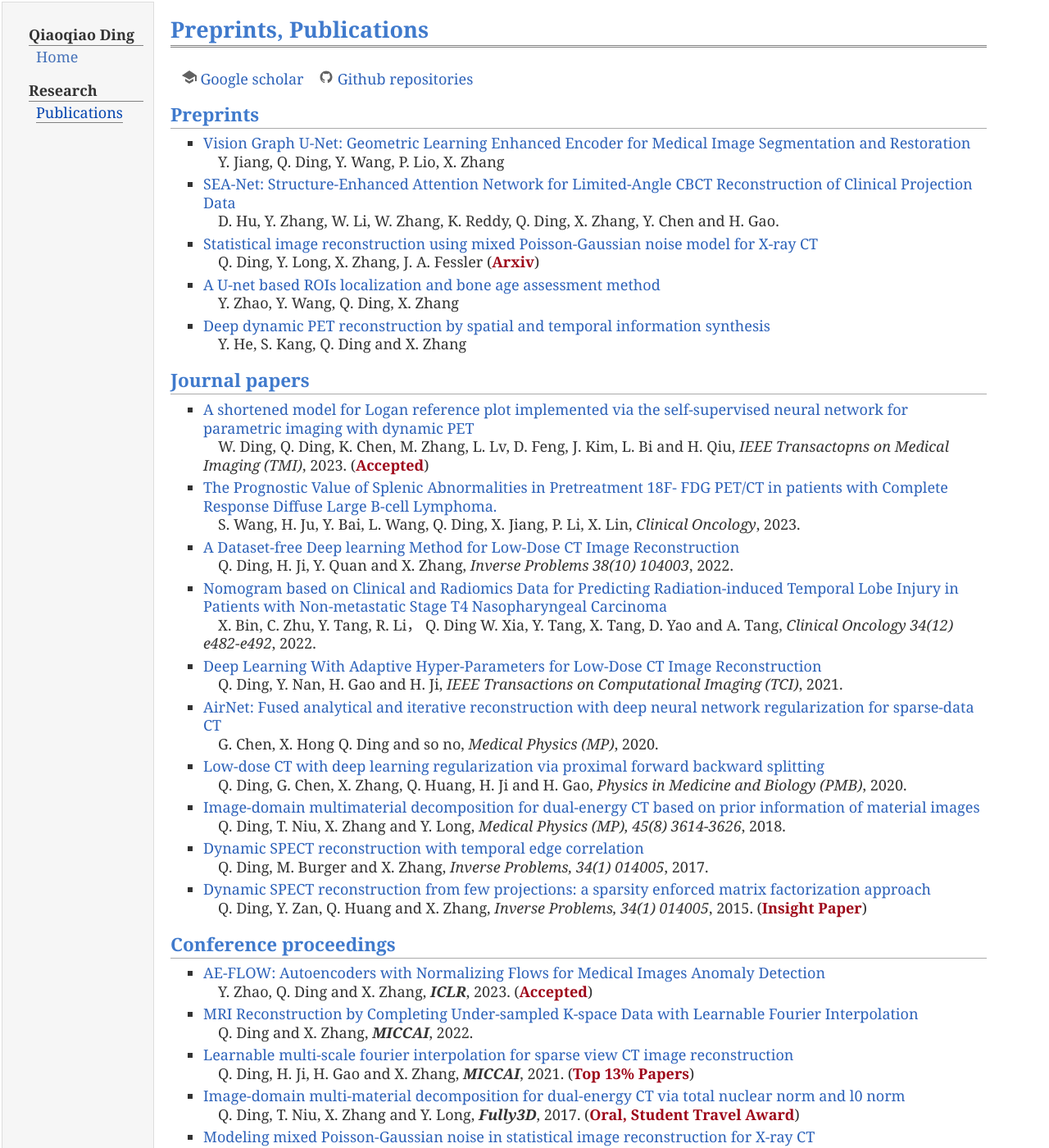
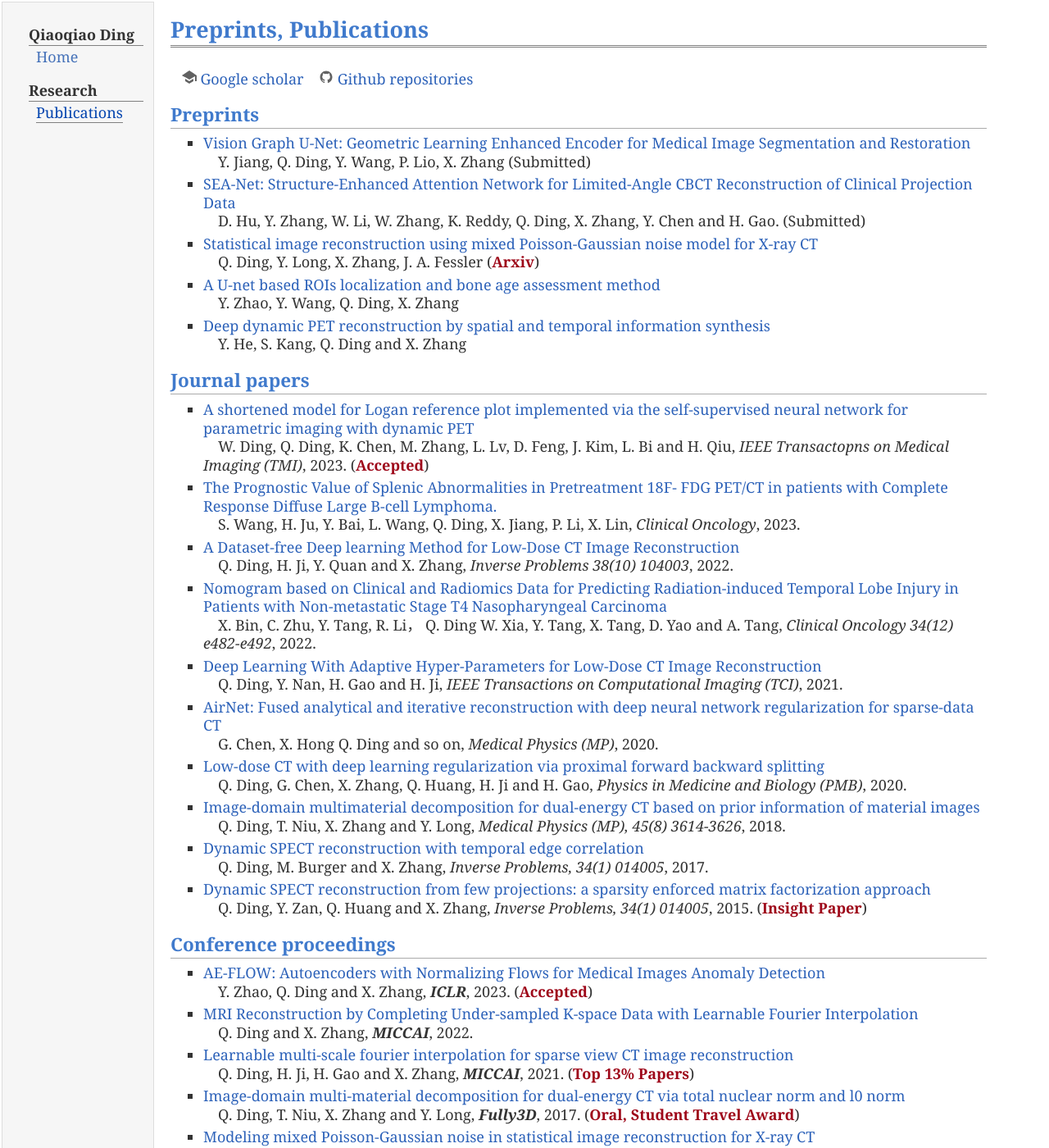
Before and after one commit to QqDing/QqDing.github.io, a Jekyll site: the page built from publication.md, in a window 1280 px wide and 1400 px high. Shown: the whole window at 82% size. Built offline with Jekyll 4.4.1, drawn with Linux system fonts in a browser that asks for light colours.

Commit message:
Update pub_journal.yml

```diff
--- a/_data/pub_journal.yml
+++ b/_data/pub_journal.yml
@@ -6,13 +6,13 @@ toc:
             venue:
             year: 2023
             url:
-            misc:
+            misc: Submitted
           - authors: D. Hu, Y. Zhang, W. Li, W. Zhang, K. Reddy, Q. Ding, X. Zhang, Y. Chen and H. Gao.
             title: "SEA-Net: Structure-Enhanced Attention Network for Limited-Angle CBCT Reconstruction of Clinical Projection Data"
             venue:
             year: 2023
             url:
-            misc:
+            misc: Submitted
           - authors: Q. Ding, Y. Long, X. Zhang, J. A. Fessler
             title: Statistical image reconstruction using mixed Poisson-Gaussian noise model for X-ray CT
             venue:
@@ -66,7 +66,7 @@ toc:
             url: https://ieeexplore.ieee.org/document/9468943
             misc:
 
-          - authors: G. Chen, X. Hong Q. Ding and so no
+          - authors: G. Chen, X. Hong Q. Ding and so on
             title: "AirNet: Fused analytical and iterative reconstruction with deep neural network regularization for sparse-data CT"
             venue: Medical Physics (MP)
             year: 2020
```
